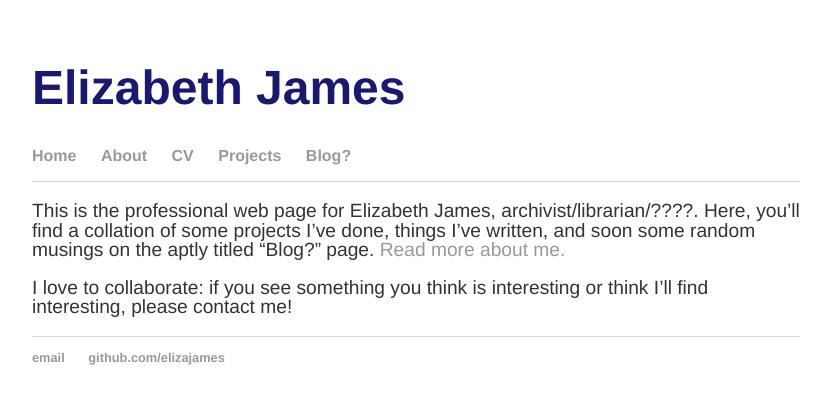
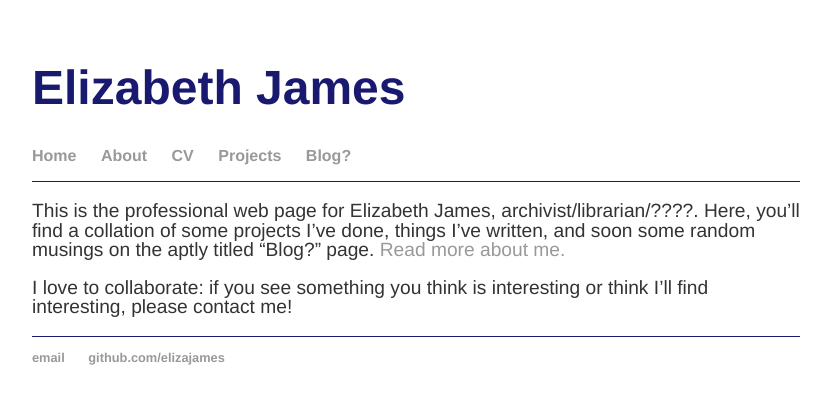
Before and after one commit to elizajames/old_site, a Jekyll site: the page built from index.html, in a window 1280 px wide. Shown: the top 404 px of the page, without its empty margins (224-1055 px from the left). Built offline with Jekyll 4.4.1, drawn with Linux system fonts in a browser that asks for light colours.

Commit message:
Update main.css

```diff
--- a/css/main.css
+++ b/css/main.css
@@ -4,7 +4,6 @@ body {
 }
 nav ul, footer ul {
     font-family:'Helvetica', 'Arial', 'Sans-Serif';
-    color: midnightblue;
     padding: 0px;
     list-style: none;
     font-weight: bold;
@@ -23,7 +22,7 @@ a:hover {
 h1 {
     font-size: 3em;
     font-family:'Helvetica', 'Arial', 'Sans-Serif';
-    color: midnightblue;
+    color: #191970;
 }
 h2 {
     font-family:'Helvetica', 'Arial', 'Sans-Serif';
@@ -38,11 +37,11 @@ p {
     color: #333;
 }
 footer {
-    border-top: 1px solid #d5d5d5;
+    border-top: 1px solid #191970;
     font-size: .8em;
 }
 nav {
-    border-bottom: 1px solid #d5d5d5;
+    border-bottom: 1px solid #191970;
 }
 ul.posts {
     margin: 20px auto 40px;
```
